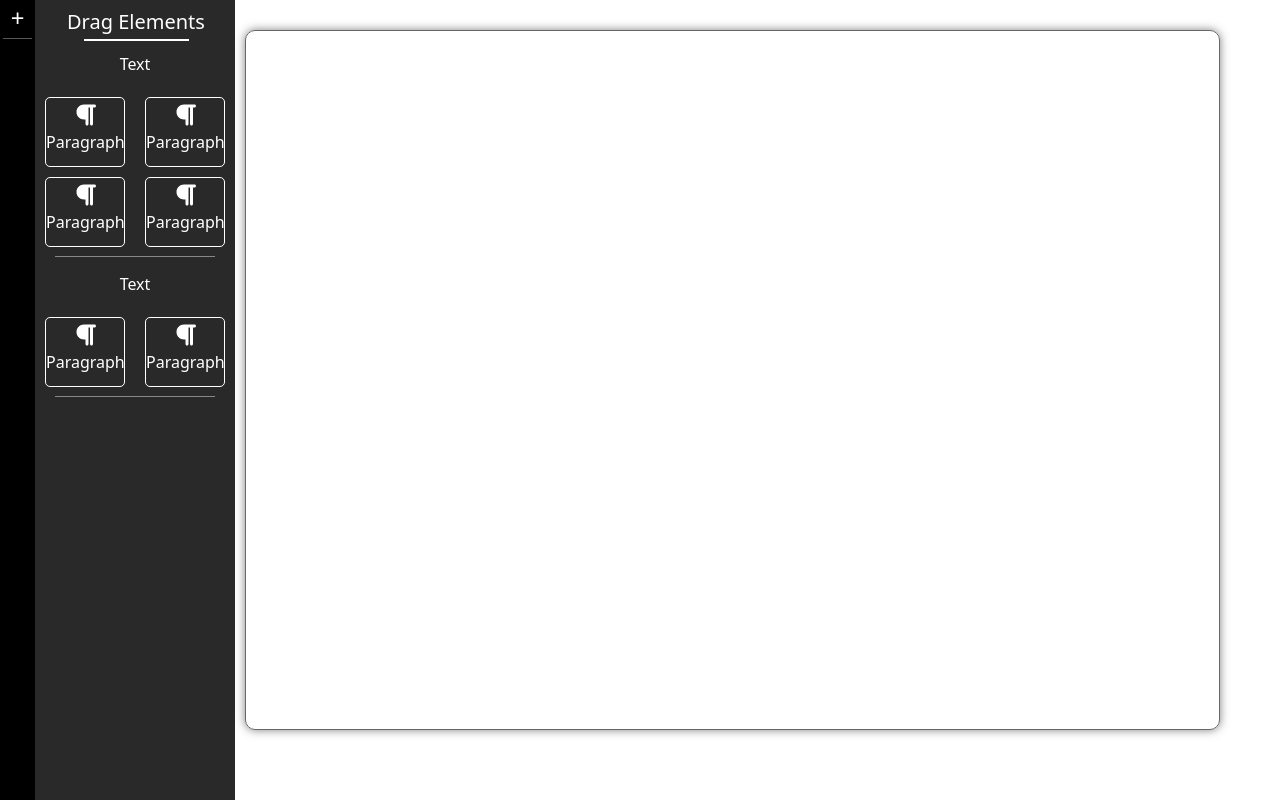
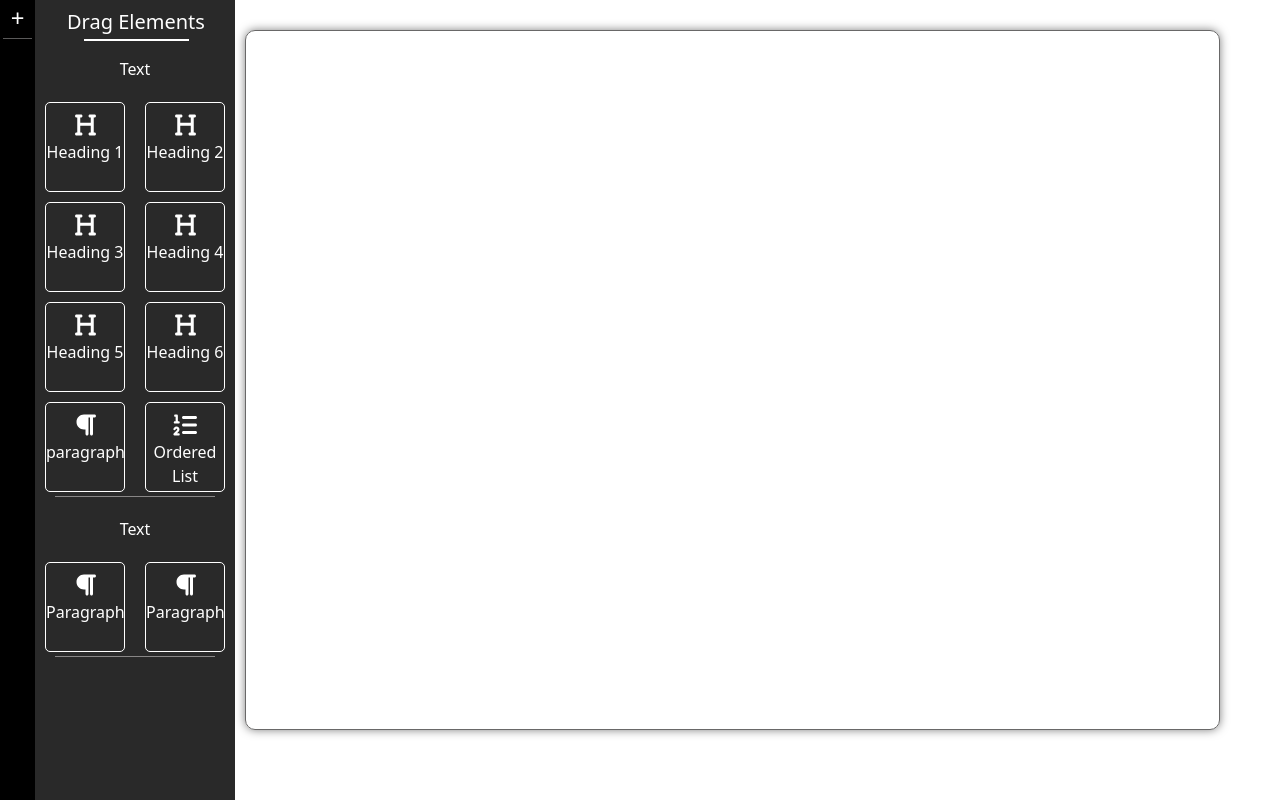
Before and after one commit to Smit-Patel-2133/mak-Z, a React (Vite) app in the folder Front End/mak Z/: page /editPage in a window 1280 px wide. Built offline with nearby package versions, Linux system fonts and the light colour scheme.

Commit message:
add headings,paragraph and ordered list

```diff
--- a/Front End/mak Z/src/components/EditPage/editPage.css
+++ b/Front End/mak Z/src/components/EditPage/editPage.css
@@ -92,14 +92,14 @@
 .list li{
     margin: 5px 10px;
     width: 80px;
-    height: 70px;
+    height: 90px;
     border: 1px solid white;
     border-radius: 5px;
+    padding-top: 10px;
     text-align: center;
-    padding: 5px 0px;
     overflow: hidden;
     float: left;
-    cursor: pointer;
+    cursor: grab;
 }
 .list svg{
     font-size: x-large;
--- a/Front End/mak Z/src/components/EditPage/editPage.jsx
+++ b/Front End/mak Z/src/components/EditPage/editPage.jsx
@@ -2,13 +2,12 @@ import React, { useState , useRef, useEffect } from "react";
 import './editPage.css';
 import UserPage from '../UserPage/UserPage';
 import { FontAwesomeIcon } from '@fortawesome/react-fontawesome';
-import {faParagraph } from '@fortawesome/free-solid-svg-icons';
+import {faParagraph, faHeading, faListOl } from '@fortawesome/free-solid-svg-icons';
 
 const editPage = () => {
 
     const [elementHover, setElementHover] = useState(false);
     const [styleHover, setStyleHover] = useState(true);
-    var [cName, changeClass] = useState('');
 
     function mouseOver(){
         setElementHover(true);
@@ -18,18 +17,6 @@ const editPage = () => {
         setElementHover(false);
         setStyleHover(true)
     }
-    const elementRef = useRef(null);
-
-    const handleDrop = (event) => {
-        event.preventDefault();
-        console.log('Item dropped!');
-    };
-
-    const logOuterHTML = () => {
-      if (elementRef.current) {
-        console.log(elementRef.current.outerHTML);
-      }
-    };
 
     return(
         <>
@@ -46,10 +33,44 @@ const editPage = () => {
                         <ul>
                             <li className="mainList">
                                 <p>Text</p>
-                                <li draggable='true' className="paragraph">
+                                <ul>
+                                    <li draggable='true' onDragStart={(event) => {event.dataTransfer.setData("element", "heading1");}}>
+                                        <FontAwesomeIcon icon={faHeading} />
+                                        <p>Heading 1</p>
+                                    </li>
+                                    <li draggable='true' onDragStart={(event) => {event.dataTransfer.setData("element", "heading2");}}>
+                                        <FontAwesomeIcon icon={faHeading} />
+                                        <p>Heading 2</p>
+                                    </li>
+                                    <li draggable='true' onDragStart={(event) => {event.dataTransfer.setData("element", "heading3");}}>
+                                        <FontAwesomeIcon icon={faHeading} />
+                                        <p>Heading 3</p>
+                                    </li>
+                                    <li draggable='true' onDragStart={(event) => {event.dataTransfer.setData("element", "heading4");}}>
+                                        <FontAwesomeIcon icon={faHeading} />
+                                        <p>Heading 4</p>
+                                    </li>
+                                    <li draggable='true' onDragStart={(event) => {event.dataTransfer.setData("element", "heading5");}}>
+                                        <FontAwesomeIcon icon={faHeading} />
+                                        <p>Heading 5</p>
+                                    </li>
+                                    <li draggable='true' onDragStart={(event) => {event.dataTransfer.setData("element", "heading6");}}>
+                                        <FontAwesomeIcon icon={faHeading} />
+                                        <p>Heading 6</p>
+                                    </li>
+                                    <li draggable='true' onDragStart={(event) => {event.dataTransfer.setData("element", "paragraph");}}>
                                         <FontAwesomeIcon icon={faParagraph} />
-                                    <p>Paragraph</p>
+                                        <p>paragraph</p>
                                     </li>
+                                    <li draggable='true' onDragStart={(event) => {event.dataTransfer.setData("element", "oList");}}>
+                                        <FontAwesomeIcon icon={faListOl} />
+                                        <p>Ordered<br /> List</p>
+                                    </li>
+                                </ul>
+                            </li>
+                            <li className="mainList">
+                                <p>Text</p>
+                                <ul>
                                     <li draggable='true'>
                                         <FontAwesomeIcon icon={faParagraph} />
                                         <p>Paragraph</p>
@@ -58,27 +79,13 @@ const editPage = () => {
                                         <FontAwesomeIcon icon={faParagraph} />
                                         <p>Paragraph</p>
                                     </li>
-                                <li draggable='true'>
-                                    <FontAwesomeIcon icon={faParagraph} />
-                                    <p>Paragraph</p>
-                                </li>
-                            </li>
-                            <li className="mainList">
-                                <p>Text</p>
-                                <li draggable='true'>
-                                    <FontAwesomeIcon icon={faParagraph} />
-                                    <p>Paragraph</p>
-                                </li>
-                                <li draggable='true'>
-                                    <FontAwesomeIcon icon={faParagraph} />
-                                    <p>Paragraph</p>
-                                </li>
+                                </ul>
                             </li>
                         </ul>
                     </div>
                 </div>
             </div>
-            <UserPage className="edit" c={cName} onDrop={handleDrop}/>
+            <UserPage className="edit"/>
             <div className={`style ${styleHover ? '' : 'styleHovered'}`}></div>
         </div>
         </>
--- a/Front End/mak Z/src/components/UserPage/UserPage.jsx
+++ b/Front End/mak Z/src/components/UserPage/UserPage.jsx
@@ -1,39 +1,135 @@
-import React, { useEffect } from 'react'
+import React, { useEffect, useRef } from 'react'
 import './userPage.css';
 
 const UserPage = (props) => {
 
-    useEffect(() => {
-        let cName = props.c;
+    const bodyPageRef = useRef(null);
 
-        function abhay() {
-            console.log('abhay');
+    const handleDrop = (e) => {
+        e.preventDefault();
+        const element = e.dataTransfer.getData("element");
+
+        const functionMap = {
+            'paragraph': paragraph,
+            'heading1': heading1,
+            'heading2': heading2,
+            'heading3': heading3,
+            'heading4': heading4,
+            'heading5': heading5,
+            'heading6': heading6,
+            'oList': oList,
+        };
+
+        if (functionMap[element]) {
+            functionMap[element]();
+        } else {
+            console.log(`Function '${element}' not found`);
         }
 
-        function ashit() {
-            console.log('ashit');
+        function paragraph(){
+            const bodyPage = bodyPageRef.current;
+            const paragraphElement = document.createElement('p');
+            paragraphElement.textContent = 'Here is your Paragraph';
+            paragraphElement.setAttribute('contenteditable', 'true');
+            // paragraphElement.style.color = 'red';
+            bodyPage.appendChild(paragraphElement);
         }
 
-        const functionMap = {
-            'abhay': abhay,
-            'ashit': ashit
+        function heading1(){
+            const bodyPage = bodyPageRef.current;
+            const heading1Element = document.createElement('h1');
+            heading1Element.textContent = 'Here is your Heading 1';
+            heading1Element.setAttribute('contenteditable', 'true');
+            bodyPage.appendChild(heading1Element);
+        }
+
+        function heading2(){
+            const bodyPage = bodyPageRef.current;
+            const heading2Element = document.createElement('h2');
+            heading2Element.textContent = 'Here is your Heading 2';
+            heading2Element.setAttribute('contenteditable', 'true');
+            bodyPage.appendChild(heading2Element);
+        }
+
+        function heading3(){
+            const bodyPage = bodyPageRef.current;
+            const heading3Element = document.createElement('h3');
+            heading3Element.textContent = 'Here is your Heading 3';
+            heading3Element.setAttribute('contenteditable', 'true');
+            bodyPage.appendChild(heading3Element);
+        }
+
+        function heading4(){
+            const bodyPage = bodyPageRef.current;
+            const heading4Element = document.createElement('h4');
+            heading4Element.textContent = 'Here is your Heading 4';
+            heading4Element.setAttribute('contenteditable', 'true');
+            bodyPage.appendChild(heading4Element);
+        }
+
+        function heading5(){
+            const bodyPage = bodyPageRef.current;
+            const heading5Element = document.createElement('h5');
+            heading5Element.textContent = 'Here is your Heading 5';
+            heading5Element.setAttribute('contenteditable', 'true');
+            bodyPage.appendChild(heading5Element);
+        }
+
+        function heading6(){
+            const bodyPage = bodyPageRef.current;
+            const heading6Element = document.createElement('h6');
+            heading6Element.textContent = 'Here is your Heading 6';
+            heading6Element.setAttribute('contenteditable', 'true');
+            bodyPage.appendChild(heading6Element);
+        }
+
+        function oList(){
+            const bodyPage = bodyPageRef.current;
+            const oListElement = document.createElement('ol');
+            const listItemElement = document.createElement('li');
+            listItemElement.textContent = 'Here is your list';
+            listItemElement.setAttribute('contenteditable', 'true');
+            listItemElement.style.listStyleType = 'number';
+            oListElement.appendChild(listItemElement);
+            bodyPage.appendChild(oListElement);
+        }
+
+        const logOuterHTML = () => {
+            if (bodyPageRef.current) {
+            console.log(bodyPageRef.current.outerHTML);
+            }
         };
+        logOuterHTML()
 
-        if (functionMap[cName]) {
-            functionMap[cName]();
-        } else {
-            console.log(`Function '${cName}' not found`);
+    };
+
+    const handleDragOver = (event) => {
+        event.preventDefault();
+    };
+
+    const handleKeyDown = (event) => {
+        if (event && event.key === 'Enter') {
+            event.preventDefault();
+            const selection = window.getSelection();
+            if (selection && selection.focusNode) {
+                const parentElement = selection.focusNode.parentElement;
+                const grandParentElement = parentElement.parentElement;
+                if (grandParentElement) {
+                  const clonedNode = parentElement.cloneNode(true);
+                  grandParentElement.appendChild(clonedNode);
+                  const range = document.createRange(); // Create a new range
+                  range.selectNodeContents(clonedNode); // Select the contents of the cloned node
+                  range.collapse(false); // Collapse the range to the end
+                  const selection = window.getSelection(); // Get the selection object
+                  selection.removeAllRanges(); // Remove any existing ranges from the selection
+                  selection.addRange(range); // Add the new range to the selection
+                }
+            }
         }
-      }, [props.c]);
-
-      const handleDrop = (event) => {
-        event.preventDefault();
-        props.onDrop(event); // Call the onDrop handler passed from parent
-      };
+    };
 
   return (
-    <div className='pageBody' onDrop={handleDrop}>
-        <p>{props.c}</p>
+    <div className='pageBody' onKeyDown={handleKeyDown} ref={bodyPageRef} onDrop={handleDrop} onDragOver={handleDragOver}>
     </div>
   )
 }
```
Lines whose indentation alone changed are shown as unchanged.
